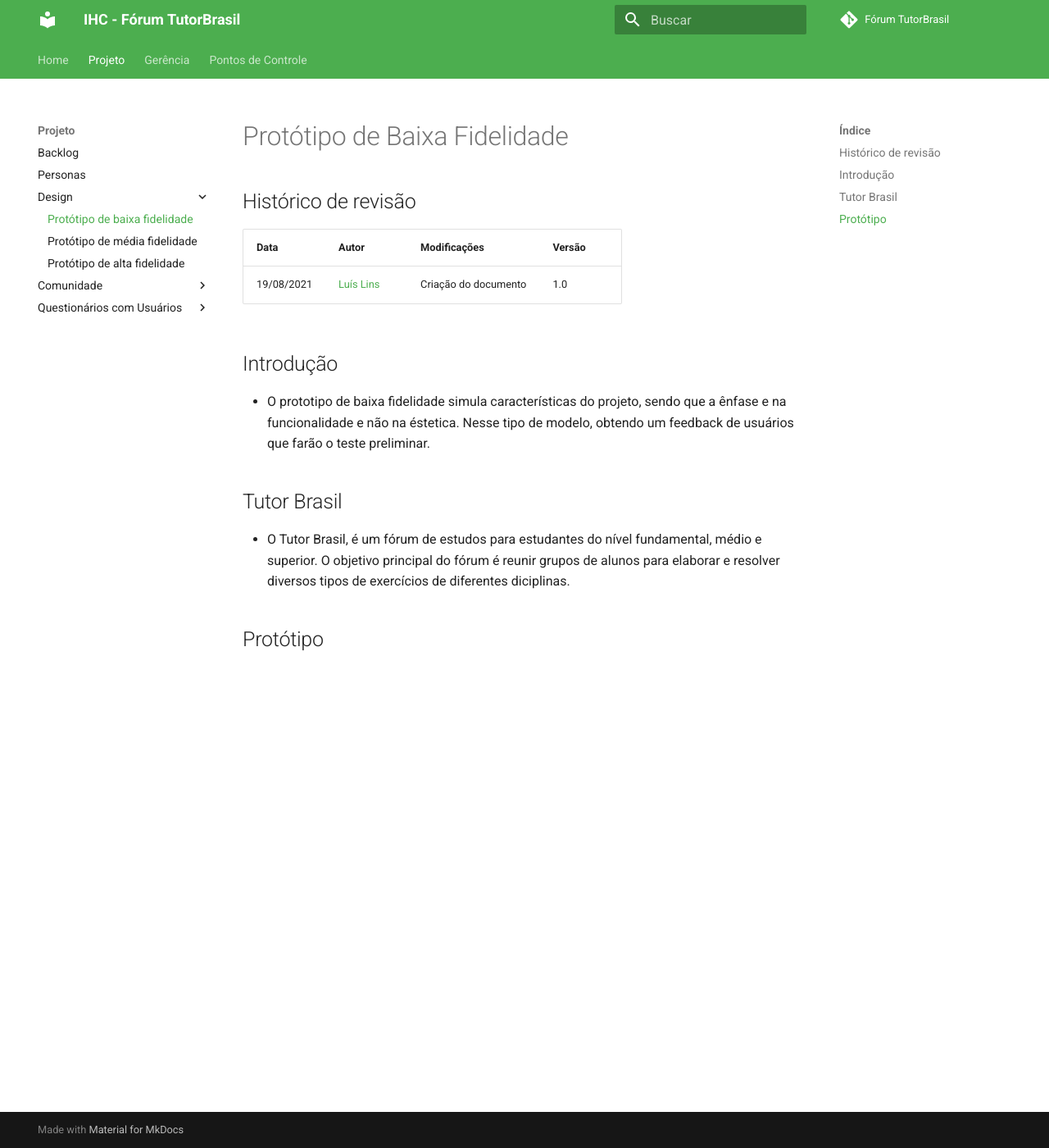
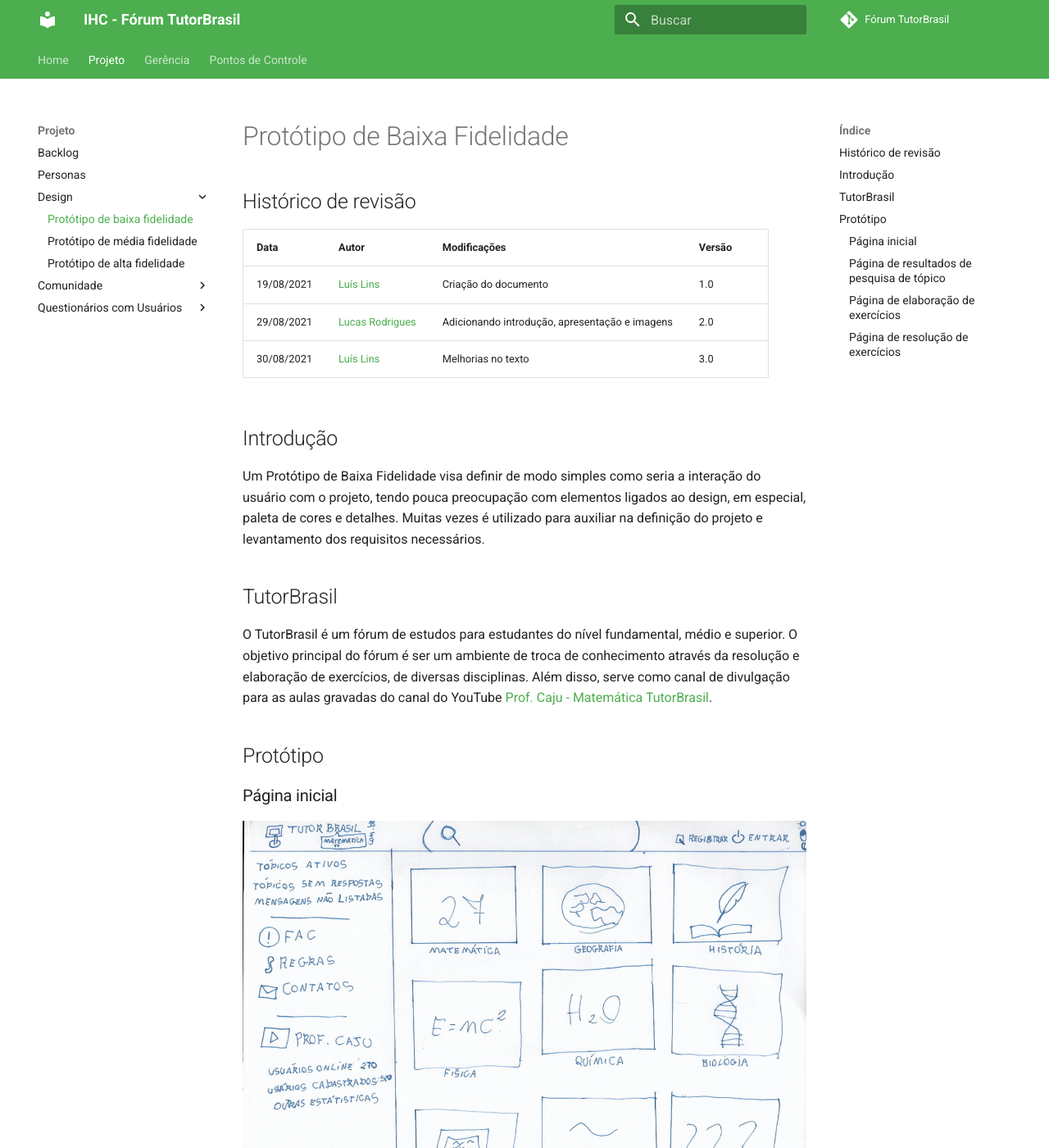
Before and after one commit to luisgaboardi/Forum-TutorBrasil, an MkDocs documentation site: the page built from docs/project/low-prototype.md, in a window 1280 px wide and 1400 px high. Shown: the whole window at 82% size. Built offline with MkDocs 1.6.1 and Material for MkDocs 9.7.7, drawn with Linux system fonts in a browser that asks for light colours; comment, search, counter and statistics services are not loaded; some of the changed text lies outside the part shown.

Commit message:
Text improvement and add image's title

```diff
--- a/docs/project/low-prototype.md
+++ b/docs/project/low-prototype.md
@@ -5,21 +5,27 @@
 | Data | Autor | Modificações | Versão |
 | ---- | ----- | ------------ | ------ |
 | 19/08/2021 | [Luís Lins](https://github.com/luisgaboardi) | Criação do documento | 1.0 |
+| 29/08/2021 | [Lucas Rodrigues](https://github.com/nickby2) | Adicionando introdução, apresentação e imagens | 2.0 |
+| 30/08/2021 | [Luís Lins](https://github.com/luisgaboardi) | Melhorias no texto | 3.0 |
 
 ## Introdução
 
-* O prototipo de baixa fidelidade simula características do projeto, sendo que a ênfase e na funcionalidade e não na éstetica. Nesse tipo de modelo, obtendo um feedback de usuários que farão o teste preliminar.
+Um Protótipo de Baixa Fidelidade visa definir de modo simples como seria a interação do usuário com o projeto, tendo pouca preocupação com elementos ligados ao design, em especial, paleta de cores e detalhes. Muitas vezes é utilizado para auxiliar na definição do projeto e levantamento dos requisitos necessários.
 
-## Tutor Brasil
+## TutorBrasil
 
-* O Tutor Brasil, é um fórum de estudos para estudantes do nível fundamental, médio e superior. O objetivo principal do fórum é reunir grupos de alunos para elaborar e resolver diversos tipos de exercícios de diferentes diciplinas.
+O TutorBrasil é um fórum de estudos para estudantes do nível fundamental, médio e superior. O objetivo principal do fórum é ser um ambiente de troca de conhecimento através da resolução e elaboração de exercícios, de diversas disciplinas. Além disso, serve como canal de divulgação para as aulas gravadas do canal do YouTube [Prof. Caju - Matemática TutorBrasil](https://www.youtube.com/channel/UCDX7vKxwHLVaVVd7awR6z1g).
 
 ## Protótipo
 
-![](../../docs/assets/low-prototype/low-prototype-01.jpeg)
+### Página inicial
+<img src="../../assets/low-prototype/low-prototype-01.jpeg" alt="Protótipo de Baixa Fidelidade Foto 1"/>
 
-![](../../docs/assets/low-prototype/low-prototype-02.jpeg)
+### Página de resultados de pesquisa de tópico
+<img src="../../assets/low-prototype/low-prototype-02.jpeg" alt="Protótipo de Baixa Fidelidade Foto 2"/>
 
-![](../../docs/assets/low-prototype/low-prototype-03.jpeg)
+### Página de elaboração de exercícios
+<img src="../../assets/low-prototype/low-prototype-03.jpeg" alt="Protótipo de Baixa Fidelidade Foto 3"/>
 
-![](../../docs/assets/low-prototype/low-prototype-04.jpeg)
+### Página de resolução de exercícios
+<img src="../../assets/low-prototype/low-prototype-04.jpeg" alt="Protótipo de Baixa Fidelidade Foto 4"/>
```
